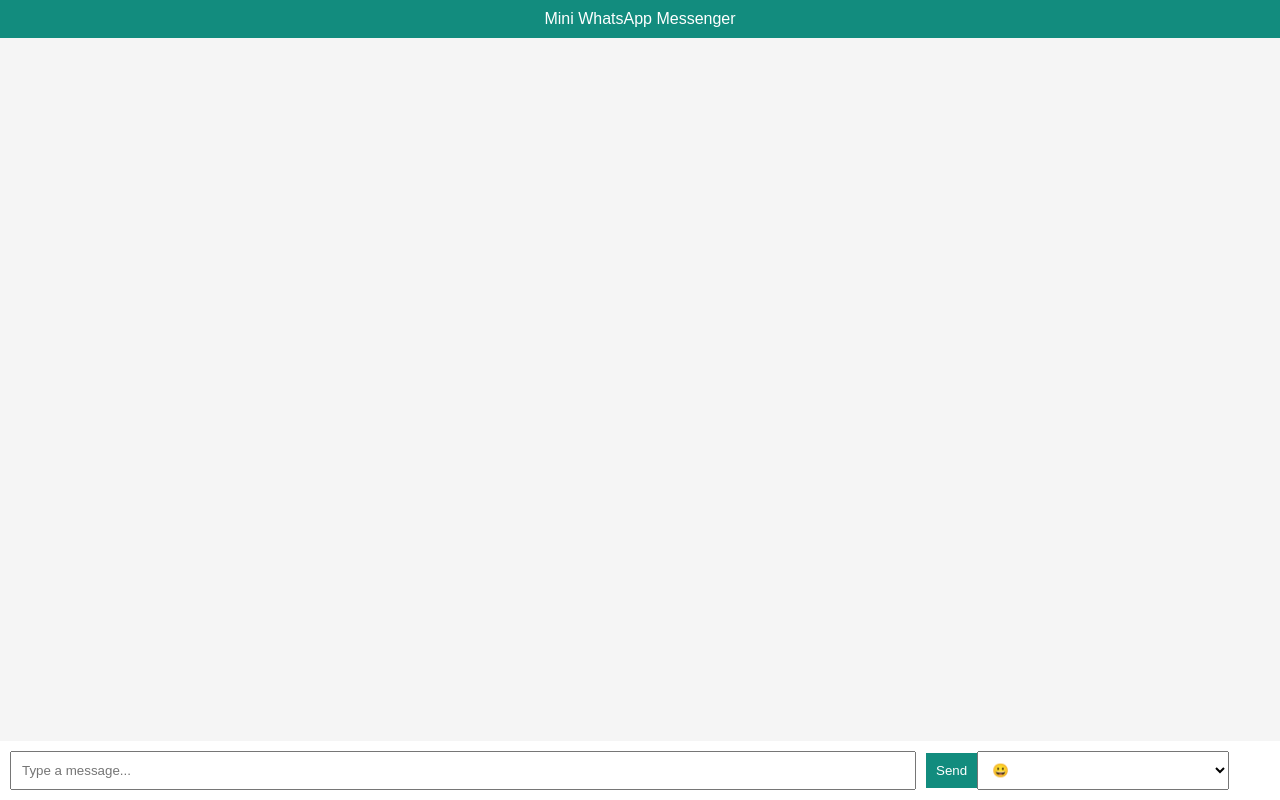
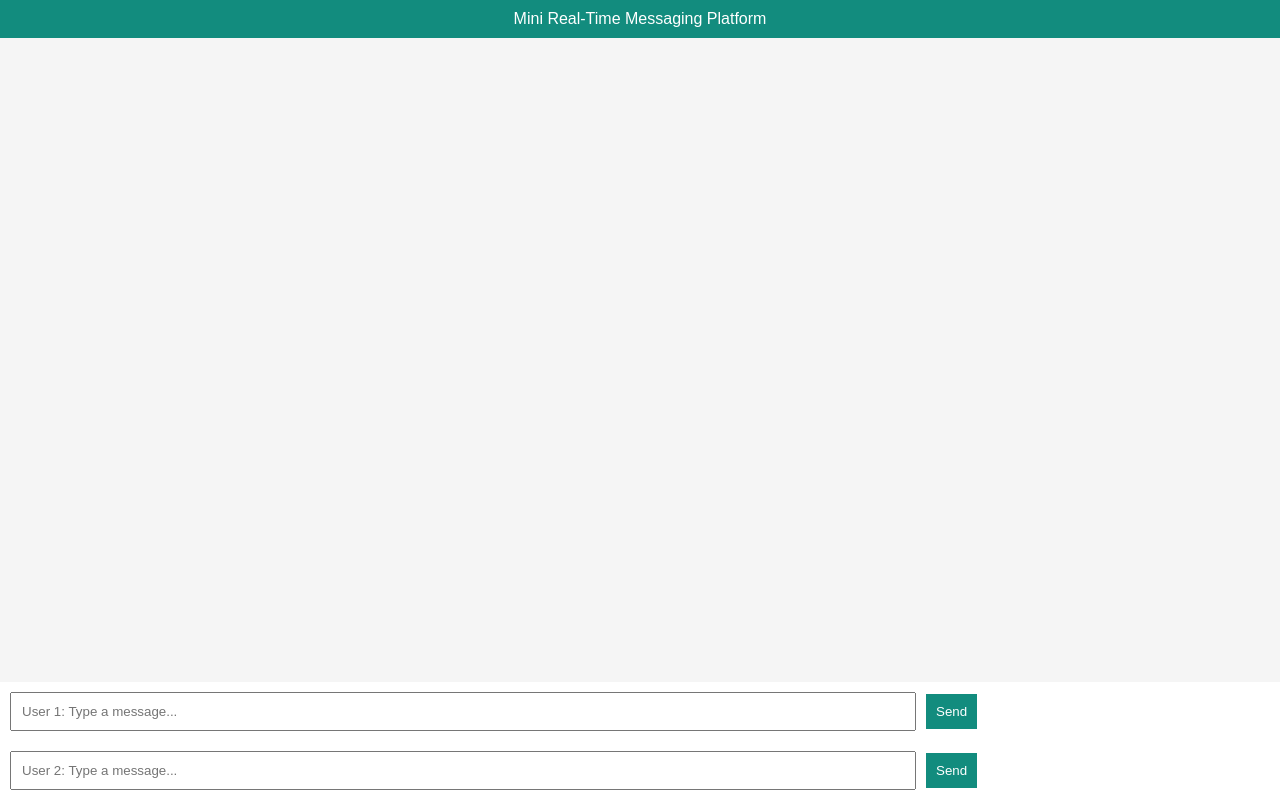
Before and after one commit to nightpistol/starry, a plain HTML site: page calcc.html in a window 1280 px wide. Drawn offline with Linux system fonts and the light colour scheme.

Commit message:
Update calcc.html

```diff
--- a/calcc.html
+++ b/calcc.html
@@ -3,7 +3,7 @@
 <head>
   <meta charset="UTF-8">
   <meta name="viewport" content="width=device-width, initial-scale=1.0">
-  <title>Mini WhatsApp Messenger</title>
+  <title>Mini Real-Time Messaging Platform</title>
   <style>
     body {
       font-family: Arial, sans-serif;
@@ -55,85 +55,75 @@
       margin-top: 10px;
     }
 
-    #messageInput {
+    #messageInput1,
+    #messageInput2 {
       width: 70%;
       padding: 10px;
       margin-right: 10px;
     }
 
-    #sendButton {
+    #sendButton1,
+    #sendButton2 {
       padding: 10px;
       cursor: pointer;
       background-color: #128C7E;
       color: #fff;
       border: none;
     }
-
-    #emojiPicker {
-      width: 20%;
-      padding: 10px;
-    }
   </style>
 </head>
 <body>
 
   <header>
-    Mini WhatsApp Messenger
+    Mini Real-Time Messaging Platform
   </header>
 
   <div id="chat-container"></div>
 
   <div style="display: flex; align-items: center; padding: 10px;">
-    <input type="text" id="messageInput" placeholder="Type a message...">
-    <button id="sendButton" onclick="sendMessage()">Send</button>
-    <select id="emojiPicker">
-      <option value="😀">😀</option>
-      <option value="😂">😂</option>
-      <option value="😍">😍</option>
-      <!-- Add more emojis as needed -->
-    </select>
+    <input type="text" id="messageInput1" placeholder="User 1: Type a message...">
+    <button id="sendButton1" onclick="sendMessage(1)">Send</button>
+  </div>
+
+  <div style="display: flex; align-items: center; padding: 10px;">
+    <input type="text" id="messageInput2" placeholder="User 2: Type a message...">
+    <button id="sendButton2" onclick="sendMessage(2)">Send</button>
   </div>
 
   <script>
-    function sendMessage() {
-      const messageInput = document.getElementById('messageInput');
-      const emojiPicker = document.getElementById('emojiPicker');
+    function sendMessage(user) {
+      const messageInput = document.getElementById(`messageInput${user}`);
       const chatContainer = document.getElementById('chat-container');
 
       const message = messageInput.value.trim();
-      const emoji = emojiPicker.value;
 
-      if (message !== '' || emoji !== '') {
+      if (message !== '') {
         const newMessage = document.createElement('div');
         newMessage.classList.add('message');
 
-        // Alternate users for styling
-        newMessage.classList.add((chatContainer.children.length % 2 === 0) ? 'user1' : 'user2');
-
-        // Append emoji
-        if (emoji !== '') {
-          const emojiSpan = document.createElement('span');
-          emojiSpan.textContent = emoji;
-          newMessage.appendChild(emojiSpan);
-        }
+        // Add user class for styling
+        newMessage.classList.add(`user${user}`);
 
         // Append text
-        if (message !== '') {
-          const textSpan = document.createElement('span');
-          textSpan.textContent = message;
-          newMessage.appendChild(textSpan);
-        }
+        const textSpan = document.createElement('span');
+        textSpan.textContent = message;
+        newMessage.appendChild(textSpan);
 
         chatContainer.appendChild(newMessage);
 
         // Clear the input field after sending a message
         messageInput.value = '';
-        emojiPicker.value = '';
 
         // Scroll to the bottom to show the latest message
         chatContainer.scrollTop = chatContainer.scrollHeight;
       }
     }
+
+    // Simulate real-time updates every 2 seconds
+    setInterval(() => {
+      sendMessage(1);
+      sendMessage(2);
+    }, 2000);
   </script>
 
 </body>
```
